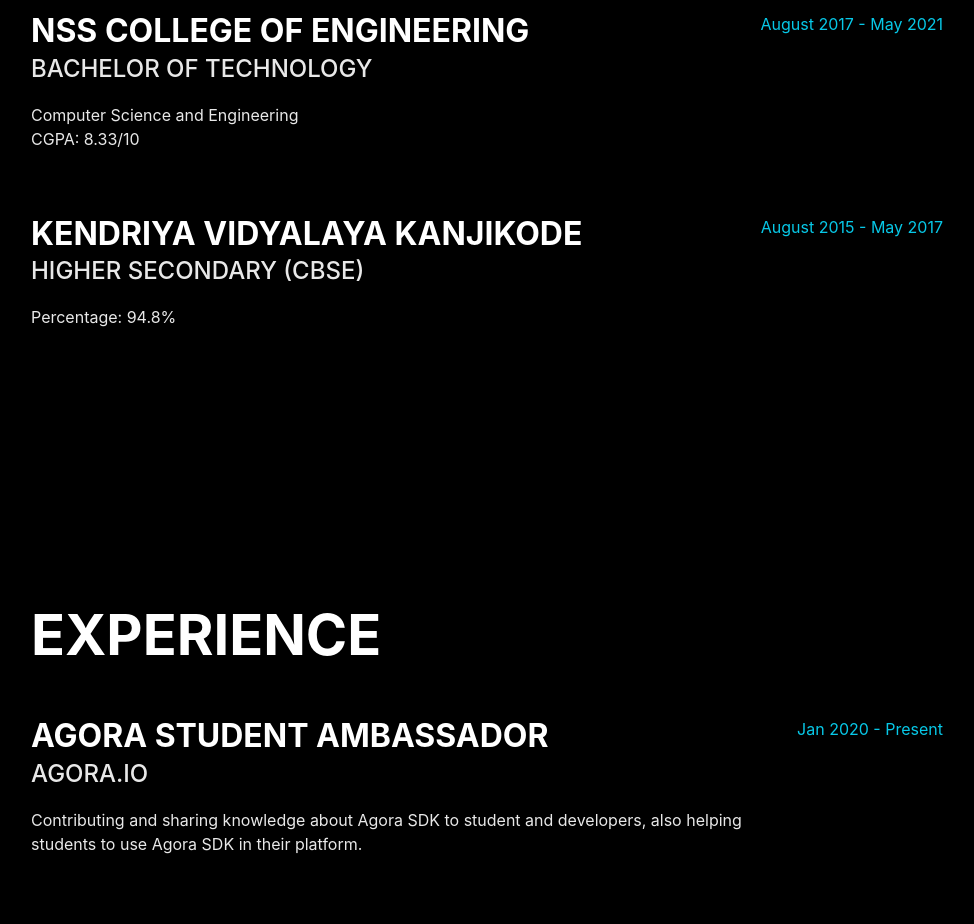
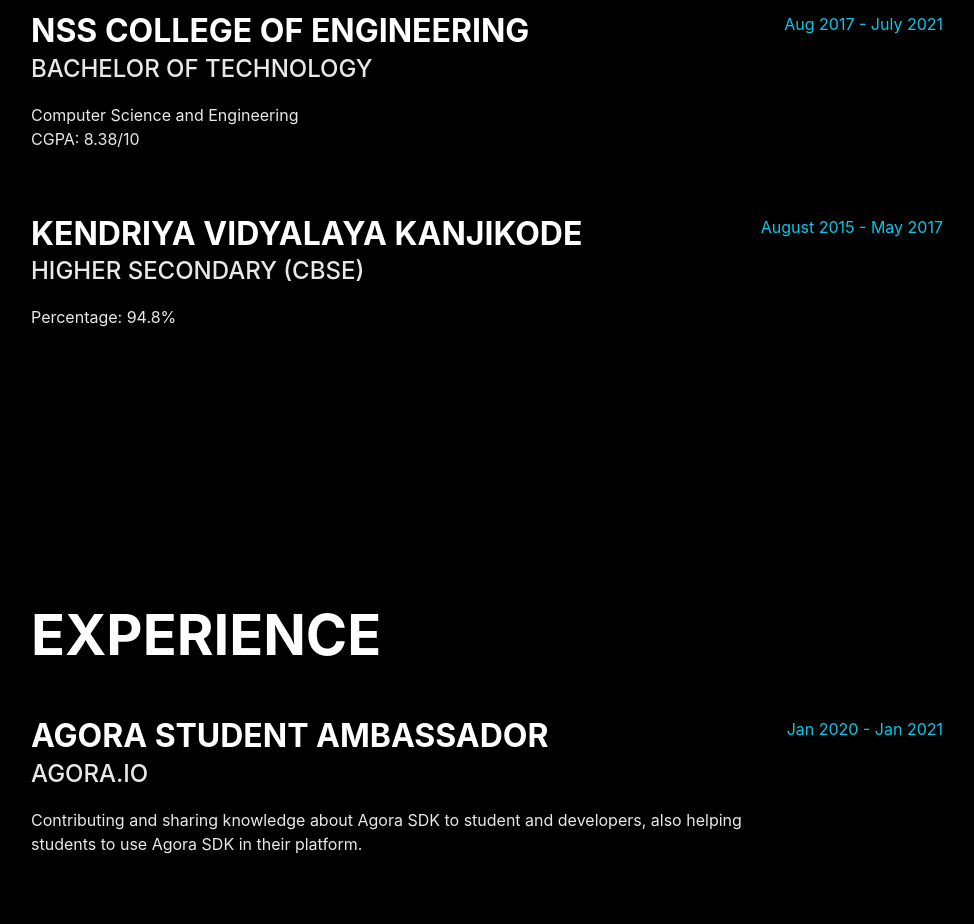
Before and after one commit to Akchy/akchy.github.io, a plain HTML site: page index.html in a window 1280 px wide. Shown: the part 1080-2004 px from the top of the page, without its empty margins (289-1263 px from the left). Drawn offline with nearby package versions, Linux system fonts and the light colour scheme; a web font is replaced by a local one.

Commit message:
CGPA Updated

```diff
--- a/index.html
+++ b/index.html
@@ -70,9 +70,9 @@
                         <h3 class="mb-0">NSS College of Engineering</h3>
                         <div class="subheading mb-3">Bachelor of Technology</div>
                         <div>Computer Science and Engineering</div>
-                        <p>CGPA: 8.33/10</p>
+                        <p>CGPA: 8.38/10</p>
                     </div>
-                    <div class="flex-shrink-0"><span class="text-primary">August 2017 - May 2021</span></div>
+                    <div class="flex-shrink-0"><span class="text-primary">Aug 2017 - July 2021</span></div>
                 </div>
                 <div class="d-flex flex-column flex-md-row justify-content-between">
                     <div class="flex-grow-1">
@@ -97,7 +97,7 @@
                             Contributing and sharing knowledge about Agora SDK to student and developers, also helping students to use Agora SDK in their platform.
                         </p>
                     </div>
-                    <div class="flex-shrink-0"><span class="text-primary">Jan 2020 - Present</span></div>
+                    <div class="flex-shrink-0"><span class="text-primary">Jan 2020 - Jan 2021</span></div>
                 </div>
                 <div class="d-flex flex-column flex-md-row justify-content-between mb-5">
                     <div class="flex-grow-1">
```
